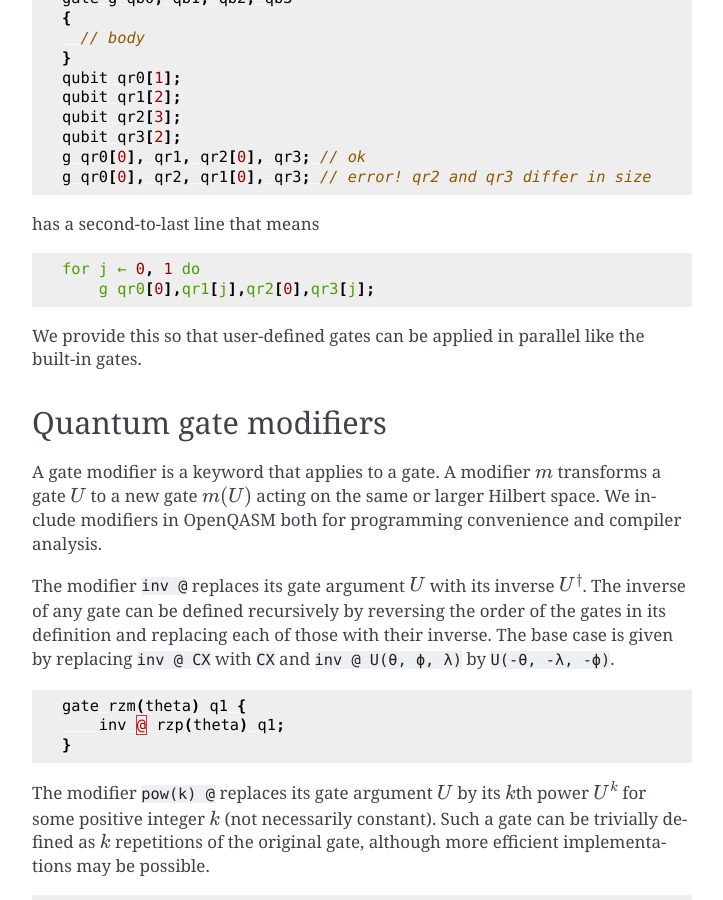
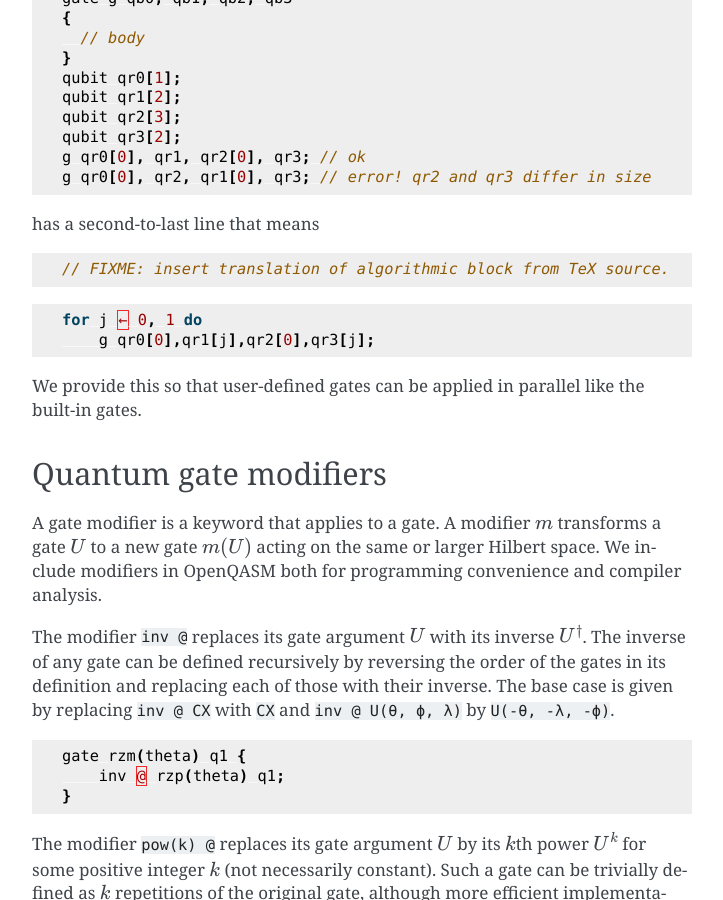
Before and after one commit to openqasm/openqasm, a Sphinx documentation site: the page built from source/language/gates.rst, in a window 1280 px wide and 900 px high, scrolled down 5024 px. Shown: the whole window, without its empty margins (388-1111 px from the left). Built offline with Sphinx 7.4.7, drawn with Linux system fonts in a browser that asks for light colours; cross-references to code outside the pages are shown as plain code.

Commit message:
@zachschoenfeld33 's suggested corrections

```diff
--- a/source/language/gates.rst
+++ b/source/language/gates.rst
@@ -265,7 +265,11 @@ The quantum circuit given by
 
 has a second-to-last line that means
 
-.. code-block:: prolog
+.. code-block:: c
+
+   // FIXME: insert translation of algorithmic block from TeX source.
+
+.. code-block:: c
 
    for j ← 0, 1 do
        g qr0[0],qr1[j],qr2[0],qr3[j];
```
